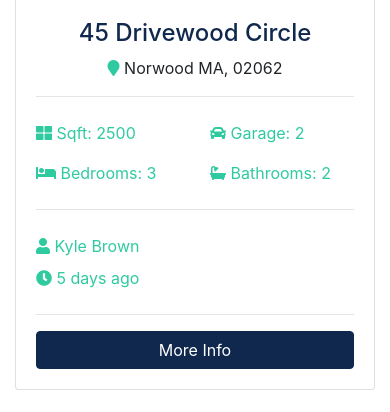
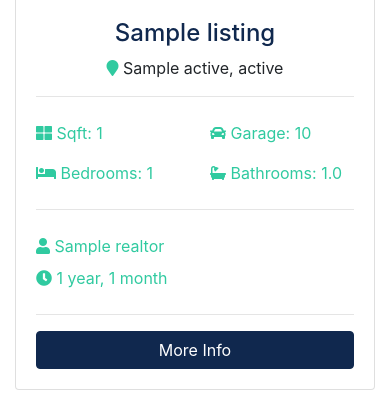
Before and after one commit to veto8/real_estate, a Django app: page / in a window 390 px wide. Shown: the part 1194-1606 px from the top of the page. Run offline with Django 3.2, Linux system fonts and the light colour scheme; tables that the repository leaves empty hold one stand-in row (values such as "Sample post"); grey boxes marked "Sample" are stand-in pictures; some libraries are stand-ins or nearby versions.

Commit message:
update: get listing from db to home page

```diff
--- a/listings/views.py
+++ b/listings/views.py
@@ -4,7 +4,7 @@ from .models import Listing
 
 
 def index(request):
-    listings = Listing.objects.order_by('list_date')
+    listings = Listing.objects.order_by('-list_date').filter(is_published=True)
     paginator = Paginator(listings, 6)
     page = request.GET.get('page')
     page_listings = paginator.get_page(page)
--- a/pages/views.py
+++ b/pages/views.py
@@ -1,9 +1,15 @@
 from django.shortcuts import render
 from django.http import HttpResponse
 
+from listings.models import Listing
+
 
 def index(request):
-    return render(request, 'pages/index.html')
+    listings = Listing.objects.order_by('-list_date').filter(is_published=True)[:3]
+    context = {
+        'listings': listings
+    }
+    return render(request, 'pages/index.html', context)
 
 def about(request):
     return render(request, 'pages/about.html')
--- a/templates/pages/index.html
+++ b/templates/pages/index.html
@@ -1,4 +1,5 @@
 {% extends 'base.html' %}
+{% load humanize %}
 
 {% block content %}
 {% load static %}
@@ -130,134 +131,58 @@
   <div class="container">
     <h3 class="text-center mb-3">Latest Listings</h3>
     <div class="row">
-      <!-- Listing 1 -->
+    {% if listings %}
+      {% for listing in listings %}
         <div class="col-md-6 col-lg-4 mb-4">
           <div class="card listing-preview">
-          <img class="card-img-top" src="{% static 'img/homes/home-1.jpg' %}" alt="">
+            <img class="card-img-top" src="{{listing.photo_main.url}}" alt="">
             <div class="card-img-overlay">
               <h2>
-              <span class="badge badge-secondary text-white">$490,000</span>
+                <span class="badge badge-secondary text-white">
+                  ${{ listing.price | intcomma }}
+                </span>
               </h2>
             </div>
             <div class="card-body">
               <div class="listing-heading text-center">
-              <h4 class="text-primary">45 Drivewood Circle</h4>
+                <h4 class="text-primary">{{ listing.title }}</h4>
                 <p>
-                <i class="fas fa-map-marker text-secondary"></i> Norwood MA, 02062</p>
+                <i class="fas fa-map-marker text-secondary"></i> {{ listing.city }} {{ listing.state }}, {{ listing.state }}</p>
               </div>
               <hr>
               <div class="row py-2 text-secondary">
                 <div class="col-6">
-                <i class="fas fa-th-large"></i> Sqft: 2500</div>
+                  <i class="fas fa-th-large"></i> Sqft: {{ listing.sqft }}</div>
                 <div class="col-6">
-                <i class="fas fa-car"></i> Garage: 2</div>
+                  <i class="fas fa-car"></i> Garage: {{ listing.garage }}</div>
               </div>
               <div class="row py-2 text-secondary">
                 <div class="col-6">
-                <i class="fas fa-bed"></i> Bedrooms: 3</div>
+                  <i class="fas fa-bed"></i> Bedrooms: {{ listing.bedrooms }}</div>
                 <div class="col-6">
-                <i class="fas fa-bath"></i> Bathrooms: 2</div>
+                  <i class="fas fa-bath"></i> Bathrooms: {{ listing.bathrooms }}</div>
               </div>
               <hr>
               <div class="row py-2 text-secondary">
                 <div class="col-6">
-                <i class="fas fa-user"></i> Kyle Brown</div>
+                  <i class="fas fa-user"></i> {{ listing.realtor }}</div>
               </div>
               <div class="row text-secondary pb-2">
                 <div class="col-6">
-                <i class="fas fa-clock"></i> 5 days ago</div>
+                  <i class="fas fa-clock"></i> {{listing.list_date | timesince}}</div>
               </div>
               <hr>
-            <a href="listing.html" class="btn btn-primary btn-block">More Info</a>
+              <a href="{% url 'listing' listing.id %}" class="btn btn-primary btn-block">More Info</a>
             </div>
           </div>
         </div>
+      {% endfor %}
+    {% else %}
+      <div class="col-md-12">
+        <p>No Listings Available</p>
+      </div>
+    {% endif %}
 
-      <!-- Listing 2 -->
-      <div class="col-md-6 col-lg-4 mb-4">
-        <div class="card listing-preview">
-          <img class="card-img-top" src="assets/img/homes/home-2.jpg" alt="">
-          <div class="card-img-overlay">
-            <h2>
-              <span class="badge badge-secondary text-white">$550,000</span>
-            </h2>
-          </div>
-          <div class="card-body">
-            <div class="listing-heading text-center">
-              <h4 class="text-primary">18 Jefferson Lane</h4>
-              <p>
-                <i class="fas fa-map-marker text-secondary"></i> Woburn MA, 01801</p>
-            </div>
-            <hr>
-            <div class="row py-2 text-secondary">
-              <div class="col-6">
-                <i class="fas fa-th-large"></i> Sqft: 3200</div>
-              <div class="col-6">
-                <i class="fas fa-car"></i> Garage: 1</div>
-            </div>
-            <div class="row py-2 text-secondary">
-              <div class="col-6">
-                <i class="fas fa-bed"></i> Bedrooms: 4</div>
-              <div class="col-6">
-                <i class="fas fa-bath"></i> Bathrooms: 2.5</div>
-            </div>
-            <hr>
-            <div class="row py-2 text-secondary">
-              <div class="col-6">
-                <i class="fas fa-user"></i> Mark Hudson</div>
-            </div>
-            <div class="row text-secondary pb-2">
-              <div class="col-6">
-                <i class="fas fa-clock"></i> 5 days ago</div>
-            </div>
-            <hr>
-            <a href="listing.html" class="btn btn-primary btn-block">More Info</a>
-          </div>
-        </div>
-      </div>
-
-      <!-- Listing 3 -->
-      <div class="col-md-6 col-lg-4 mb-4">
-        <div class="card listing-preview">
-          <img class="card-img-top" src="assets/img/homes/home-3.jpg" alt="">
-          <div class="card-img-overlay">
-            <h2>
-              <span class="badge badge-secondary text-white">$580,000</span>
-            </h2>
-          </div>
-          <div class="card-body">
-            <div class="listing-heading text-center">
-              <h4 class="text-primary">187 Woodrow Street</h4>
-              <p>
-                <i class="fas fa-map-marker text-secondary"></i> Salem MA, 01915</p>
-            </div>
-            <hr>
-            <div class="row py-2 text-secondary">
-              <div class="col-6">
-                <i class="fas fa-th-large"></i> Sqft: 3107</div>
-              <div class="col-6">
-                <i class="fas fa-car"></i> Garage: 0</div>
-            </div>
-            <div class="row py-2 text-secondary">
-              <div class="col-6">
-                <i class="fas fa-bed"></i> Bedrooms: 4</div>
-              <div class="col-6">
-                <i class="fas fa-bath"></i> Bathrooms: 3</div>
-            </div>
-            <hr>
-            <div class="row py-2 text-secondary">
-              <div class="col-6">
-                <i class="fas fa-user"></i> Mark Hudson</div>
-            </div>
-            <div class="row text-secondary pb-2">
-              <div class="col-6">
-                <i class="fas fa-clock"></i> 5 days ago</div>
-            </div>
-            <hr>
-            <a href="listing.html" class="btn btn-primary btn-block">More Info</a>
-          </div>
-        </div>
-      </div>
 
     </div>
   </div>
```
Lines whose indentation alone changed are shown as unchanged.
